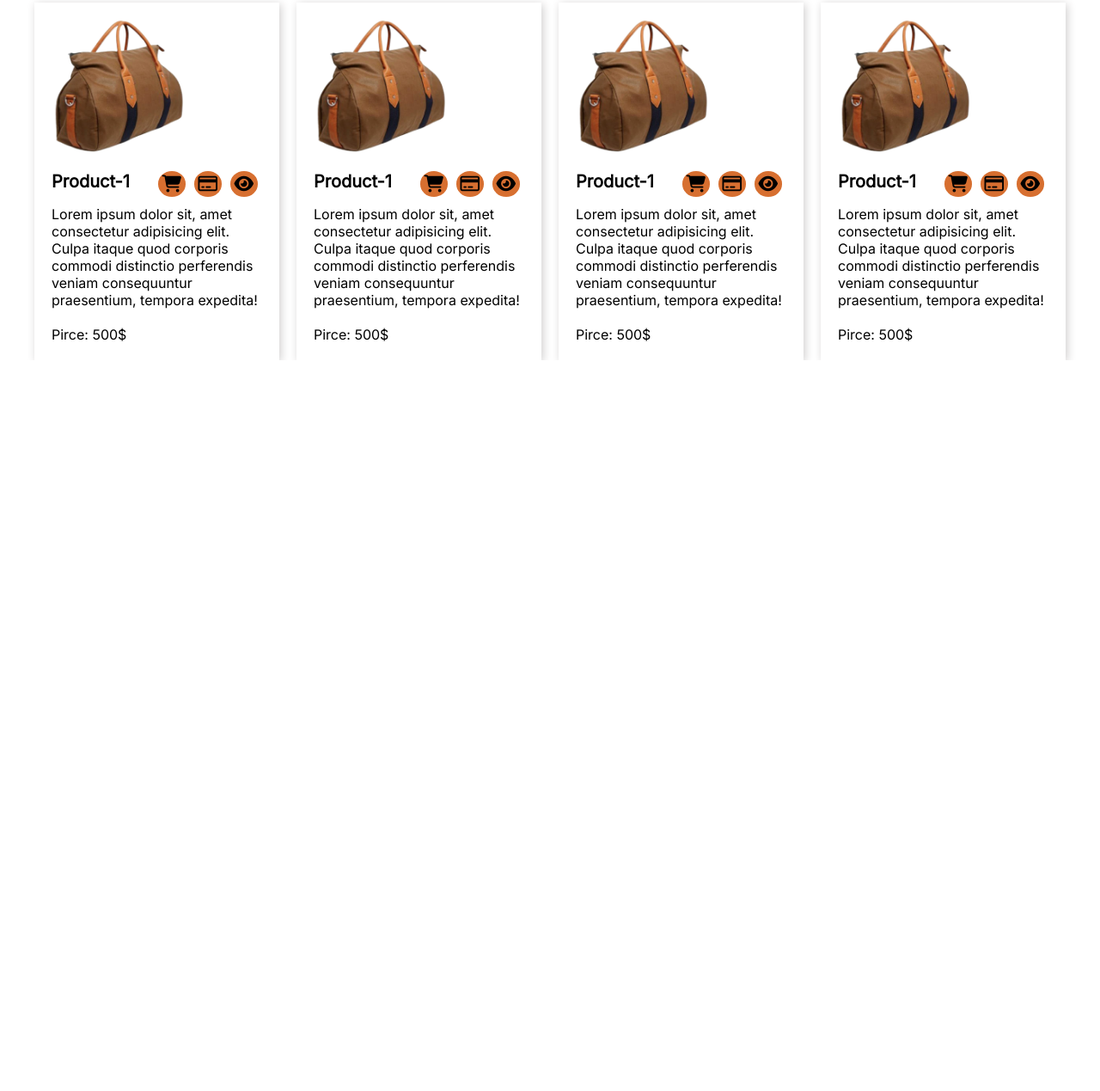
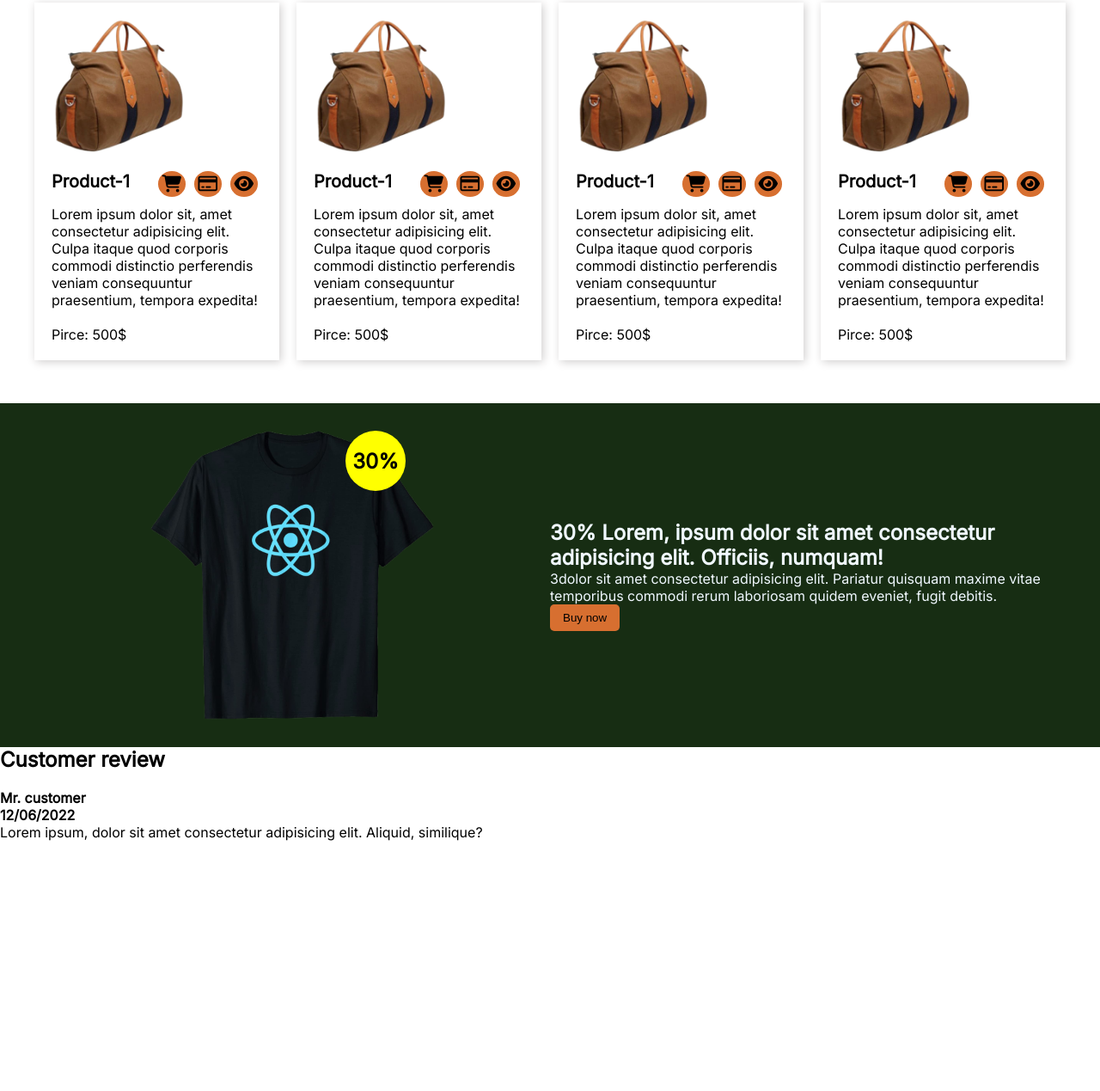
Before and after one commit to Shamimreza82/urban-hive-website, a plain HTML site: page index.html in a window 1280 px wide. Shown: the part 949-2218 px from the top of the page at 86% size. Before the commit the page ends 1368 px from the top, so only its background shows below. Drawn offline with Linux system fonts and the light colour scheme.

Commit message:
product section and discount section added

```diff
--- a/index.html
+++ b/index.html
@@ -180,6 +180,41 @@
                 </div>
             </div>
         </section>
+<!-- product sample section start -->
+        <section>
+            <div class="sample-container">
+                <div class="product-sample">
+                    <div class="sample-img">
+                           <img src="asset/React-removebg-preview.png" alt="" width="50%">
+                           <div class="off">
+                                <h2>30%</h2>
+                            </div>
+                    </div>
+                    <div class="sample-text">
+                        <h1> 30% Lorem, ipsum dolor sit amet consectetur adipisicing elit. Officiis, numquam!</h1>
+
+                        <p>3dolor sit amet consectetur adipisicing elit. Pariatur quisquam maxime vitae temporibus commodi rerum laboriosam quidem eveniet, fugit debitis.<p>
+                        <button class="Btn-primary"> Buy now</button>
+                    </div>
+                </div>
+
+            </div>
+        </section>
+<!-- customar revew section start  -->
+        <section>
+            <div class="customar-container">
+                <h1>Customer review</h1>
+                <div class="boxs">
+                    <div>
+                        <img src="" alt="">
+                        <h4>Mr. customer</h4>
+                        <h4>12/06/2022</h4>
+                    </div>
+                    <p>Lorem ipsum, dolor sit amet consectetur adipisicing elit. Aliquid, similique?</p>
+                </div>
+            </div>
+
+        </section>
     </main>
     <footer>
 
--- a/style.css/style.css
+++ b/style.css/style.css
@@ -167,6 +167,69 @@ ul {
     margin-top: 10px;
 }
 
+                            /* product sample section start */
+
+.sample-container {
+    background-color: #172D13;
+    margin-top: 50px;
+}
+
+.product-sample {
+    max-width: 1200px;
+    margin: 0 auto;
+    color: aliceblue;
+    display: flex;
+    justify-content: space-around;
+    align-items: center;
+    min-height: 400px;
+}
+
+
+.sample-img img {
+    width: 55%;
+    display: block;
+    display: flex;
+    justify-content: center;
+    shadow: 2px 2px 10px bisque;
+}
+
+
+.sample-img {
+    width: 50%;
+    display: flex;
+    justify-content: center;
+    align-items: center;
+    position: relative;
+
+}
+
+.sample-text {
+    width: 50%;
+}
+
+
+.off {
+    width: 70px;
+    height: 70px;
+    background-color: #ffff00;
+    display: flex;
+    justify-content: center;
+    align-items: center;
+    border-radius: 50px;
+    color: black;
+    position: absolute;
+    right: 28%;
+    top: 0%;
+}
+
+/* customar revew section start  */
+
+.customar-container {
+    min-height: 400px;
+}
+
+
+
 
 
 
@@ -175,11 +238,11 @@ ul {
 
 @media screen and (max-width:576px) {
 
-  .nav-container,ul, .header-container  {
+  .nav-container,ul, .header-container, .product-sample, .sample-img img {
     flex-direction: column;
   }
 
-  .header-img {
+.header-img {
     width: 100%;
 }
 .header-text {
@@ -199,4 +262,20 @@ li {
 .product-cards img {
     width: 50%;
 }
+
+.product-sample {
+
 }
+
+.sample-text {
+    text-align: center;
+    width: 100%;
+    padding: 0 20px;
+}
+
+.sample-img {
+    width: 100%;
+    padding: 30px;
+}
+
+}
```
